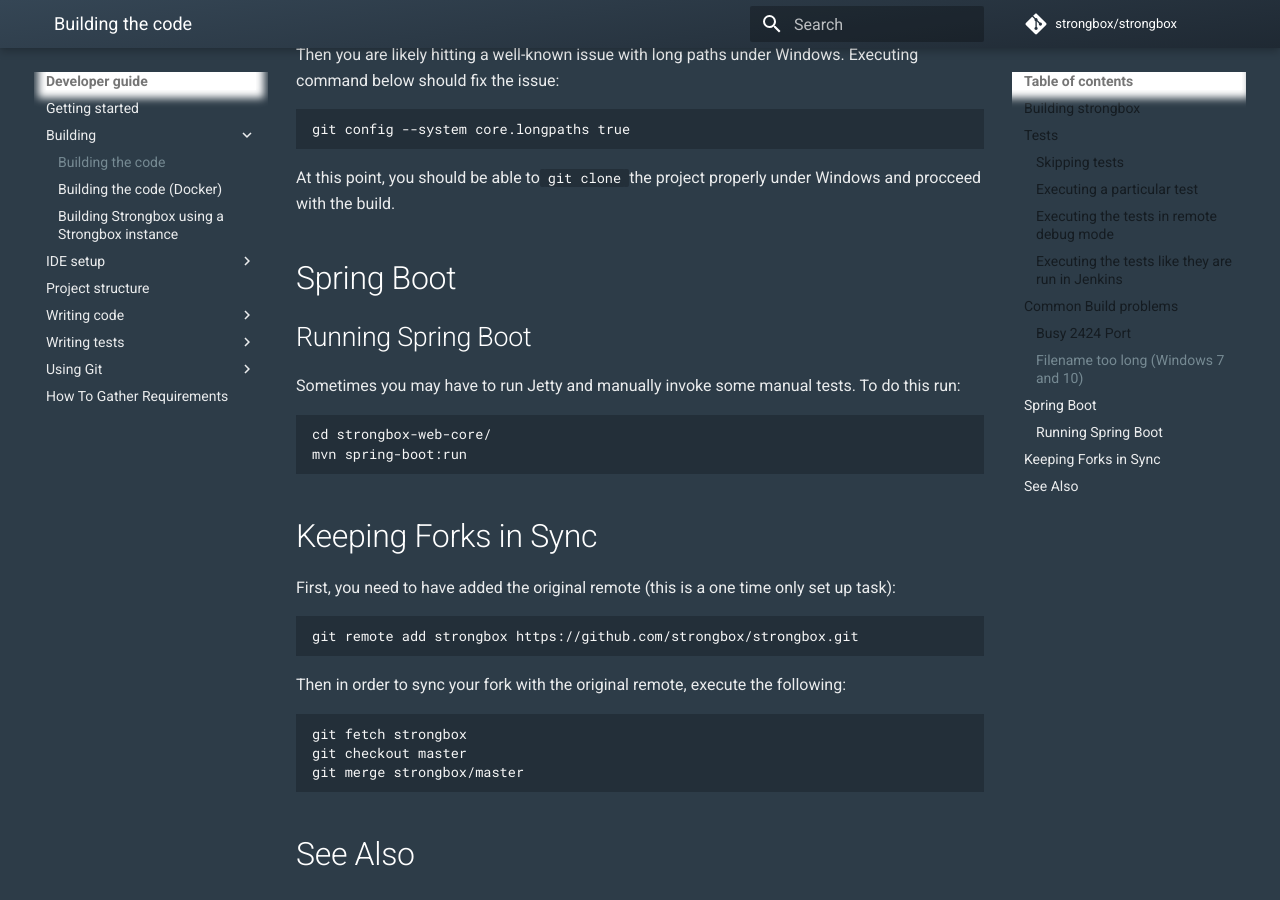
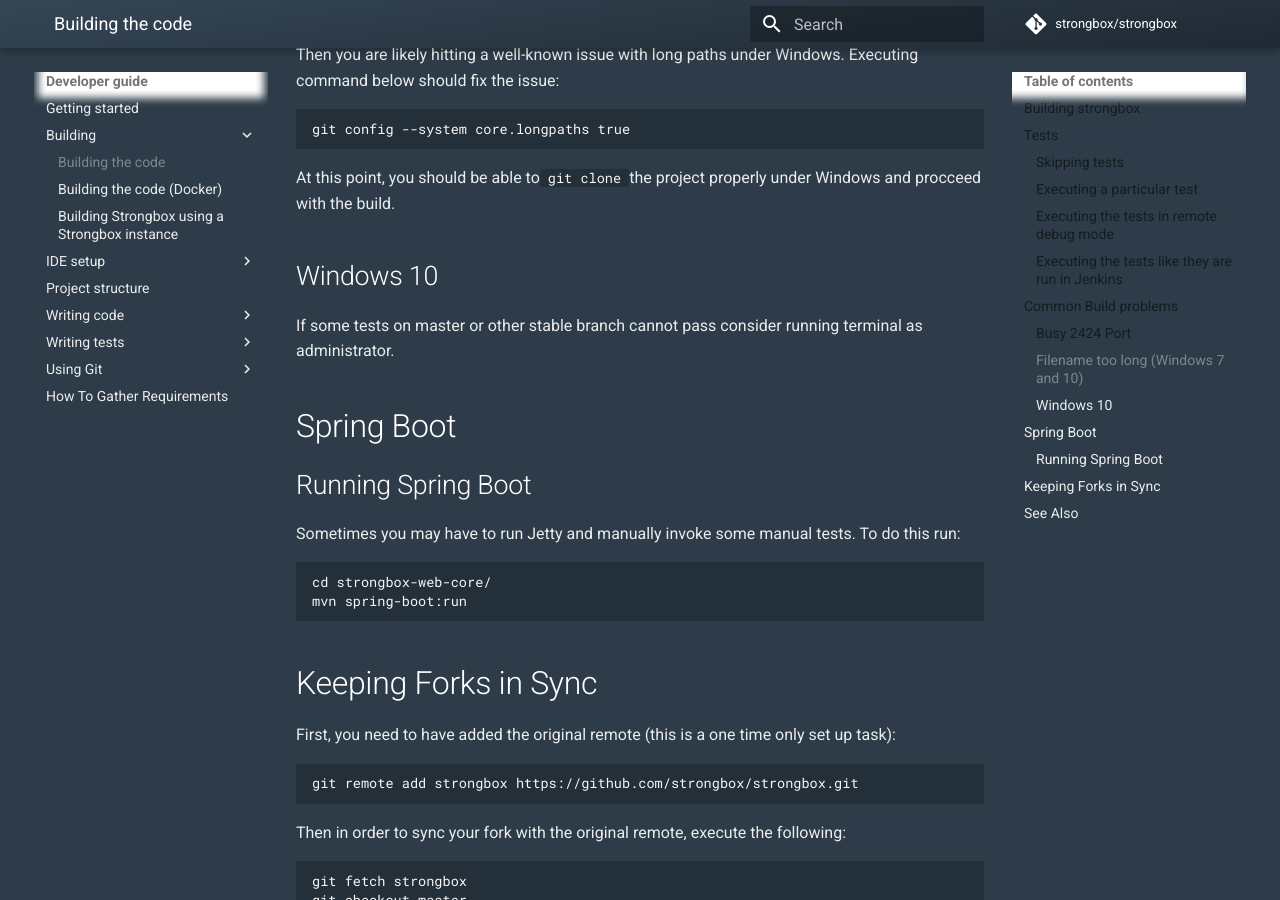
Before and after one commit to strongbox/strongbox-docs, an MkDocs documentation site: the page built from docs/developer-guide/building-the-code.md, in a window 1280 px wide and 900 px high, scrolled down 2559 px. Built offline with MkDocs 1.6.1 and Material for MkDocs 9.7.7, drawn with Linux system fonts in a browser that asks for light colours; comment, search, counter and statistics services are not loaded.

Commit message:
Docs update
* Add information about java - only 1.8 supported for now.
* Add information about running terminal as administrator on win10.

```diff
--- a/docs/developer-guide/building-the-code.md
+++ b/docs/developer-guide/building-the-code.md
@@ -107,6 +107,10 @@
 
 At this point, you should be able to `git clone` the project properly under Windows and procceed with the build.
 
+### Windows 10
+
+If some tests on master or other stable branch cannot pass consider running terminal as administrator.
+
 ## Spring Boot
 
 ### Running Spring Boot
```
Also changed, not shown: docs/developer-guide/getting-started.md (+1 -1 lines).
